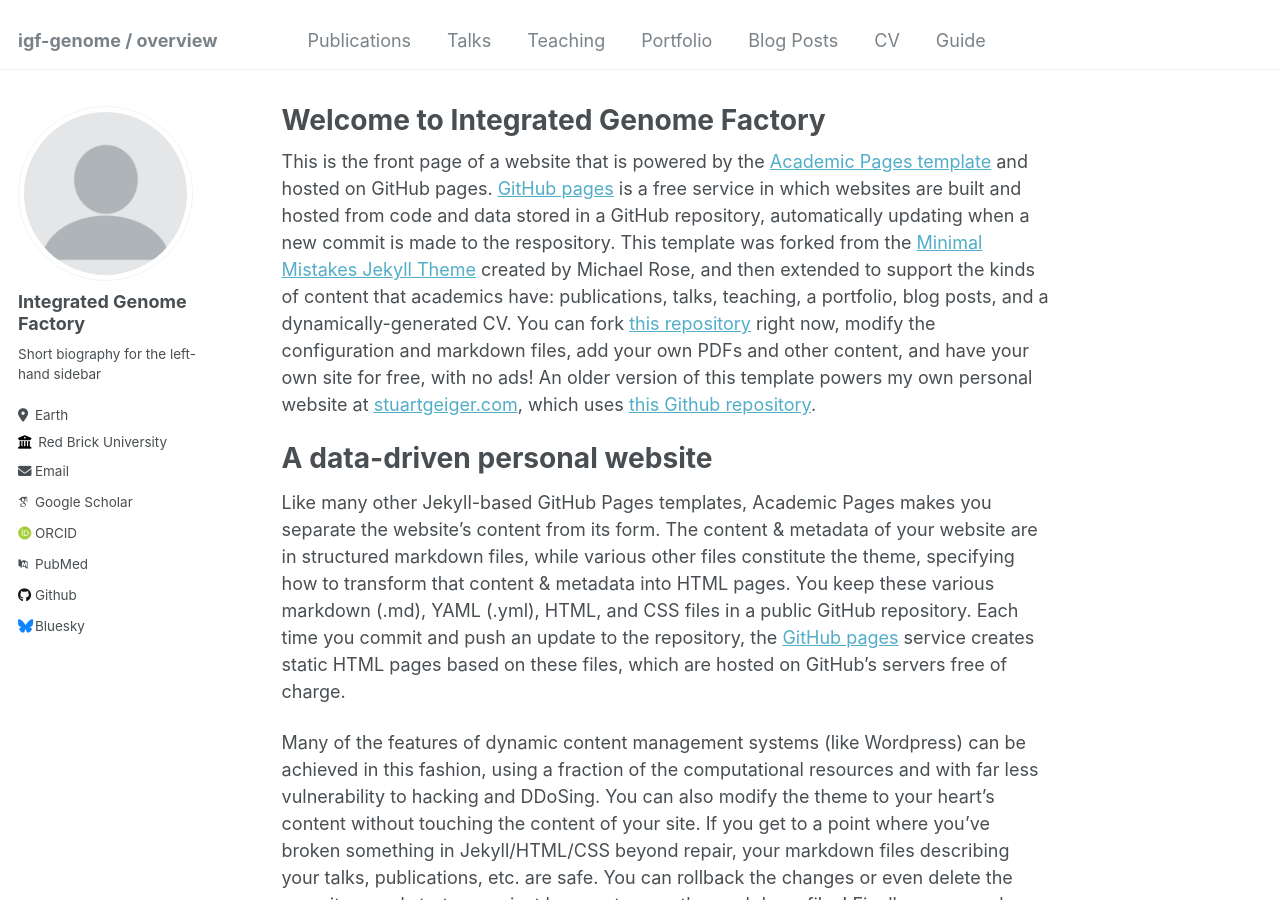
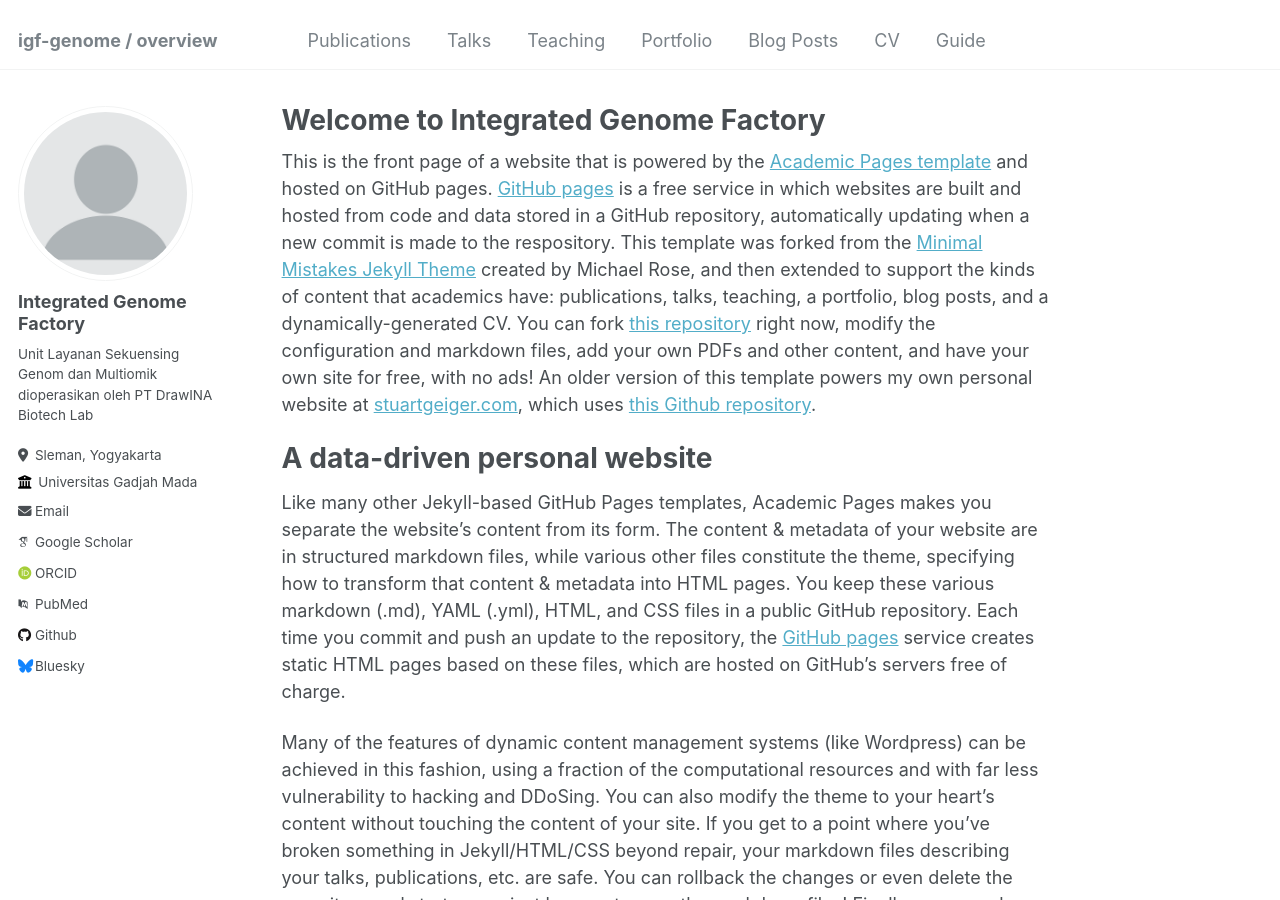
Before and after one commit to igf-genome/igf-genome.github.io, a Jekyll site: the page built from _pages/about.md, in a window 1280 px wide and 900 px high. Built offline with Jekyll 4.4.1, drawn with Linux system fonts in a browser that asks for light colours; some web fonts are replaced.

Commit message:
Update _config.yml

```diff
--- a/_config.yml
+++ b/_config.yml
@@ -24,9 +24,9 @@ author:
   avatar           : "profile.png"
   name             : "Integrated Genome Factory"
   pronouns         : # example: "she/her"
-  bio              : "Short biography for the left-hand sidebar"
-  location         : "Earth"
-  employer         : "Red Brick University"
+  bio              : "Unit Layanan Sekuensing Genom dan Multiomik dioperasikan oleh PT DrawINA Biotech Lab"
+  location         : "Sleman, Yogyakarta"
+  employer         : "Universitas Gadjah Mada"
   uri              : # URL
   email            : "none@example.org"
 
```
